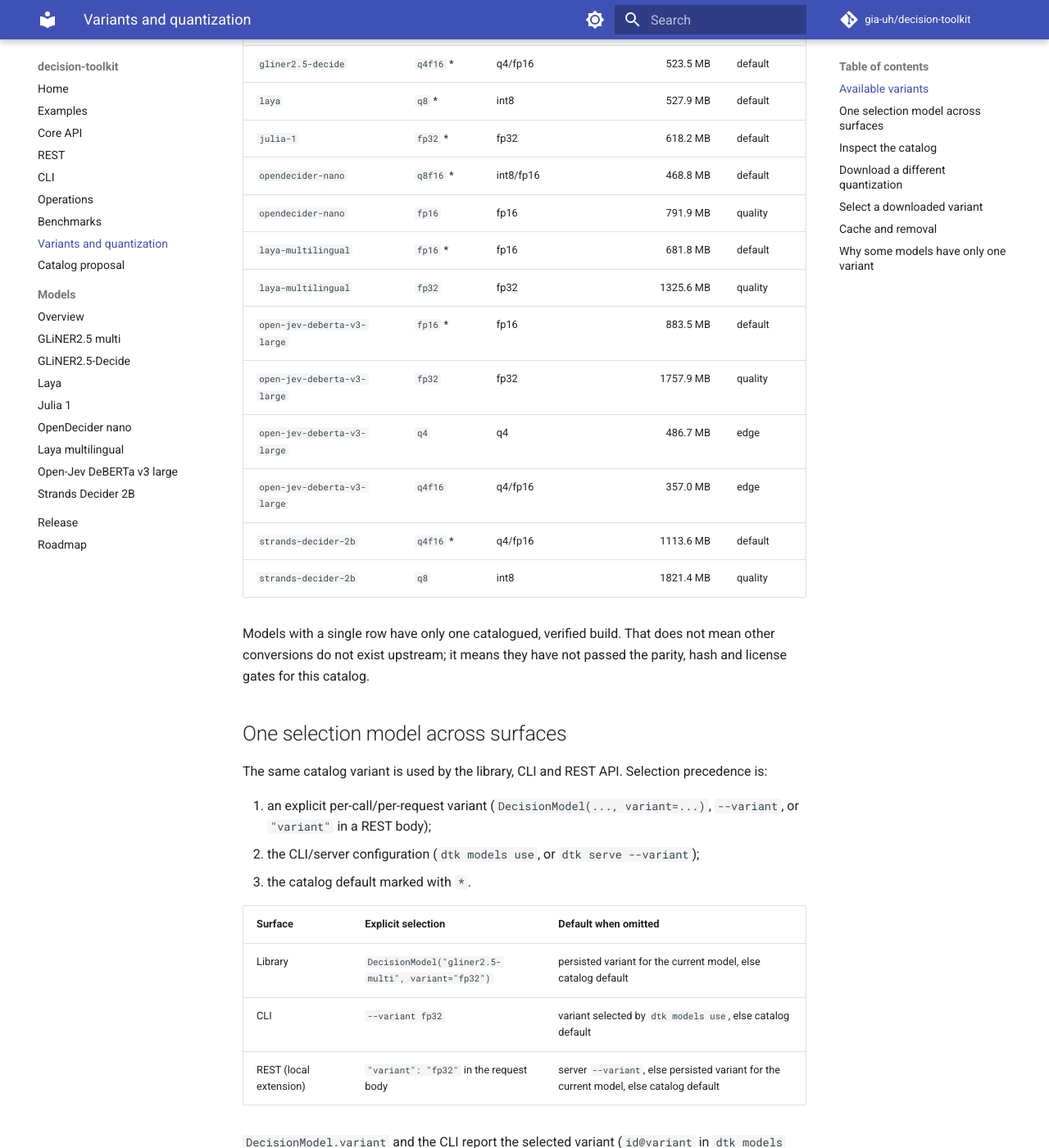
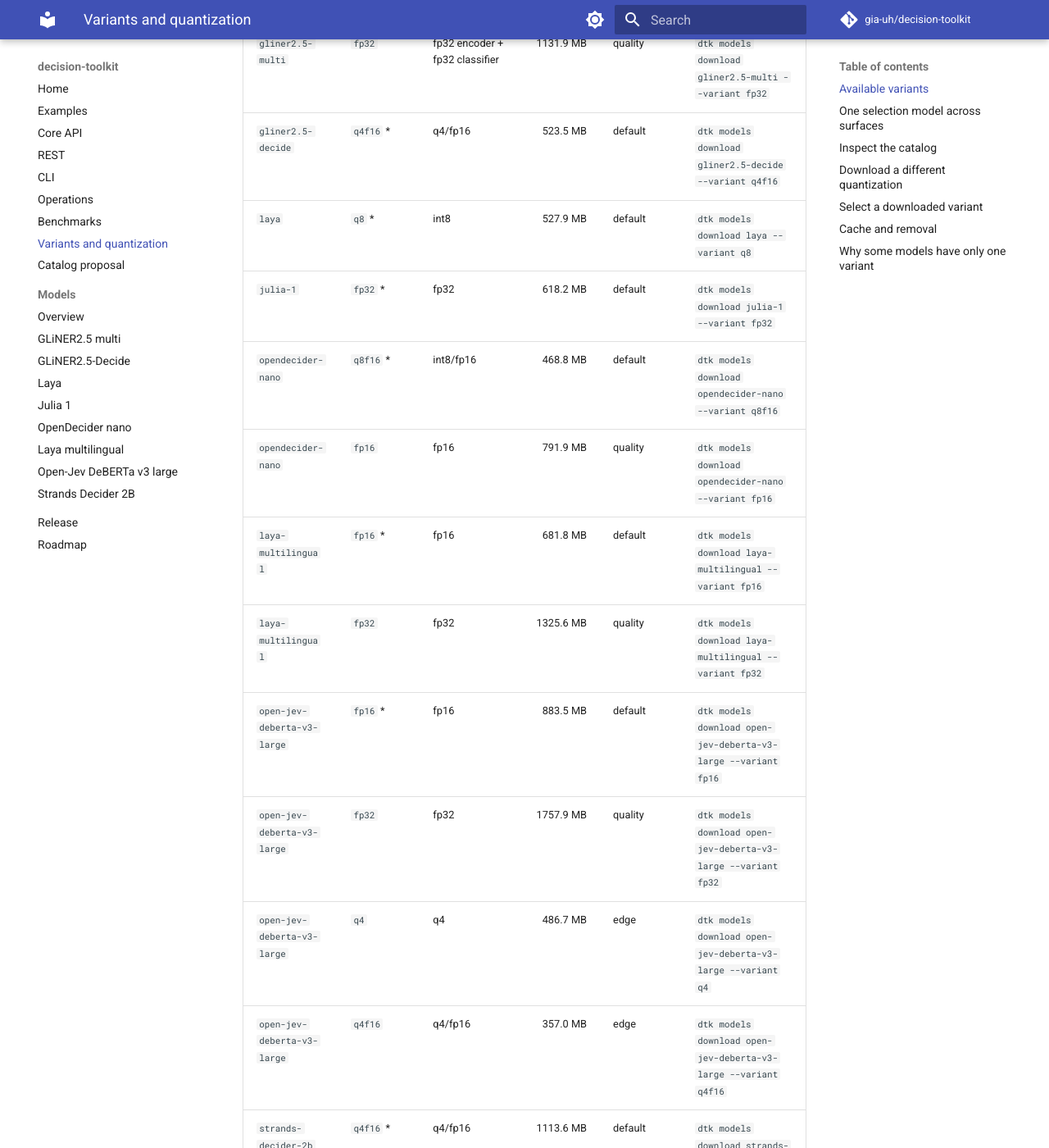
Before and after one commit to gia-uh/decision-toolkit, an MkDocs documentation site: the page built from docs/VARIANTS.md, in a window 1280 px wide and 1400 px high, scrolled down 697 px. Shown: the whole window at 82% size. Built offline with MkDocs 1.6.1 and Material for MkDocs 9.7.7, drawn with Linux system fonts in a browser that asks for light colours; comment, search, counter and statistics services are not loaded; some of the changed text lies outside the part shown.

````diff
--- a/docs/VARIANTS.md
+++ b/docs/VARIANTS.md
@@ -18,23 +18,23 @@ have not passed the catalog gates are not exposed as variants.
 A `*` marks the default variant. It is used when `--variant` is omitted and no
 other variant was selected with `dtk models use`.
 
-| Model | Variant | Quantization | Size | Role |
-| --- | --- | --- | ---: | --- |
-| `gliner2.5-multi` | `fp16` * | fp16 encoder + fp32 classifier | 577.1 MB | default |
-| `gliner2.5-multi` | `fp32` | fp32 encoder + fp32 classifier | 1131.9 MB | quality |
-| `gliner2.5-decide` | `q4f16` * | q4/fp16 | 523.5 MB | default |
-| `laya` | `q8` * | int8 | 527.9 MB | default |
-| `julia-1` | `fp32` * | fp32 | 618.2 MB | default |
-| `opendecider-nano` | `q8f16` * | int8/fp16 | 468.8 MB | default |
-| `opendecider-nano` | `fp16` | fp16 | 791.9 MB | quality |
-| `laya-multilingual` | `fp16` * | fp16 | 681.8 MB | default |
-| `laya-multilingual` | `fp32` | fp32 | 1325.6 MB | quality |
-| `open-jev-deberta-v3-large` | `fp16` * | fp16 | 883.5 MB | default |
-| `open-jev-deberta-v3-large` | `fp32` | fp32 | 1757.9 MB | quality |
-| `open-jev-deberta-v3-large` | `q4` | q4 | 486.7 MB | edge |
-| `open-jev-deberta-v3-large` | `q4f16` | q4/fp16 | 357.0 MB | edge |
-| `strands-decider-2b` | `q4f16` * | q4/fp16 | 1113.6 MB | default |
-| `strands-decider-2b` | `q8` | int8 | 1821.4 MB | quality |
+| Model | Variant | Quantization | Size | Role | Download |
+| --- | --- | --- | ---: | --- | --- |
+| `gliner2.5-multi` | `fp16` * | fp16 encoder + fp32 classifier | 577.1 MB | default | `dtk models download gliner2.5-multi --variant fp16` |
+| `gliner2.5-multi` | `fp32` | fp32 encoder + fp32 classifier | 1131.9 MB | quality | `dtk models download gliner2.5-multi --variant fp32` |
+| `gliner2.5-decide` | `q4f16` * | q4/fp16 | 523.5 MB | default | `dtk models download gliner2.5-decide --variant q4f16` |
+| `laya` | `q8` * | int8 | 527.9 MB | default | `dtk models download laya --variant q8` |
+| `julia-1` | `fp32` * | fp32 | 618.2 MB | default | `dtk models download julia-1 --variant fp32` |
+| `opendecider-nano` | `q8f16` * | int8/fp16 | 468.8 MB | default | `dtk models download opendecider-nano --variant q8f16` |
+| `opendecider-nano` | `fp16` | fp16 | 791.9 MB | quality | `dtk models download opendecider-nano --variant fp16` |
+| `laya-multilingual` | `fp16` * | fp16 | 681.8 MB | default | `dtk models download laya-multilingual --variant fp16` |
+| `laya-multilingual` | `fp32` | fp32 | 1325.6 MB | quality | `dtk models download laya-multilingual --variant fp32` |
+| `open-jev-deberta-v3-large` | `fp16` * | fp16 | 883.5 MB | default | `dtk models download open-jev-deberta-v3-large --variant fp16` |
+| `open-jev-deberta-v3-large` | `fp32` | fp32 | 1757.9 MB | quality | `dtk models download open-jev-deberta-v3-large --variant fp32` |
+| `open-jev-deberta-v3-large` | `q4` | q4 | 486.7 MB | edge | `dtk models download open-jev-deberta-v3-large --variant q4` |
+| `open-jev-deberta-v3-large` | `q4f16` | q4/fp16 | 357.0 MB | edge | `dtk models download open-jev-deberta-v3-large --variant q4f16` |
+| `strands-decider-2b` | `q4f16` * | q4/fp16 | 1113.6 MB | default | `dtk models download strands-decider-2b --variant q4f16` |
+| `strands-decider-2b` | `q8` | int8 | 1821.4 MB | quality | `dtk models download strands-decider-2b --variant q8` |
 
 Models with a single row have only one catalogued, verified build. That does
 not mean other conversions do not exist upstream; it means they have not passed
@@ -87,12 +87,15 @@ dtk models variants opendecider-nano --json
 Example:
 
 ```text
-id                 variants        cached
-gliner2.5-multi    fp16*, fp32     fp16
-gliner2.5-decide   q4f16*          q4f16
-opendecider-nano   q8f16*, fp16    q8f16
+id                variant  quant    role     size       cached
+gliner2.5-multi   fp16*    fp16     default  577.1 MB   ✓
+gliner2.5-multi   fp32     fp32     quality  1131.9 MB  ✓
+gliner2.5-decide  q4f16*   q4/fp16  default  523.5 MB   ✓
+laya              q8*      int8     default  527.9 MB   ✓
 
-* default variant. Use `dtk models variants <id>` for details and install commands.
+* default variant.
+download: dtk models download <id> --variant <name>
+select:   dtk models use <id> --variant <name>
 ```
 
 ## Download a different quantization
--- a/pyproject.toml
+++ b/pyproject.toml
@@ -4,7 +4,7 @@ build-backend = "hatchling.build"
 
 [project]
 name = "decision-toolkit"
-version = "0.3.0"
+version = "0.3.1"
 description = "Local-first toolkit for open-weights decision models: one ONNX engine, one adapter per model contract, typed choice/yes-no/score decisions with probabilities on CPU."
 readme = "README.md"
 requires-python = ">=3.12"
--- a/src/decision_toolkit/__init__.py
+++ b/src/decision_toolkit/__init__.py
@@ -7,7 +7,7 @@ questions with a calibrated probability for every option, on CPU.
 
 from __future__ import annotations
 
-__version__ = "0.3.0"
+__version__ = "0.3.1"
 
 from .adapters import register_adapter
 from .calibration import brier_score, expected_calibration_error, threshold_sweep
````
Also changed, not shown: CHANGELOG.md (+9 -1 lines), README.md (+3 -3 lines), docs/CLI.md (+6 -4 lines), docs/RELEASE.md (+8 -8 lines), 3 other files.
